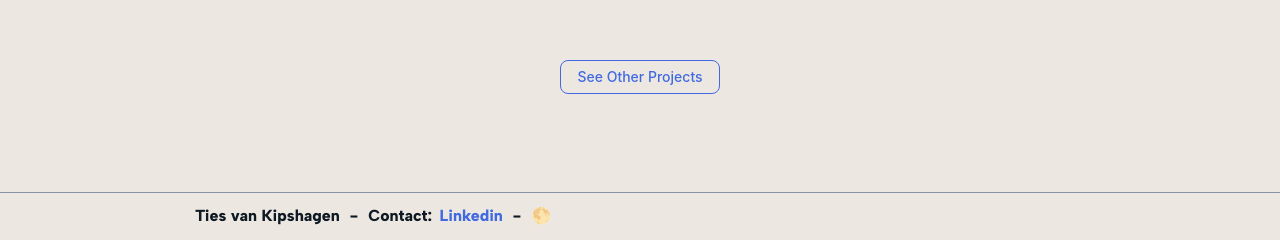
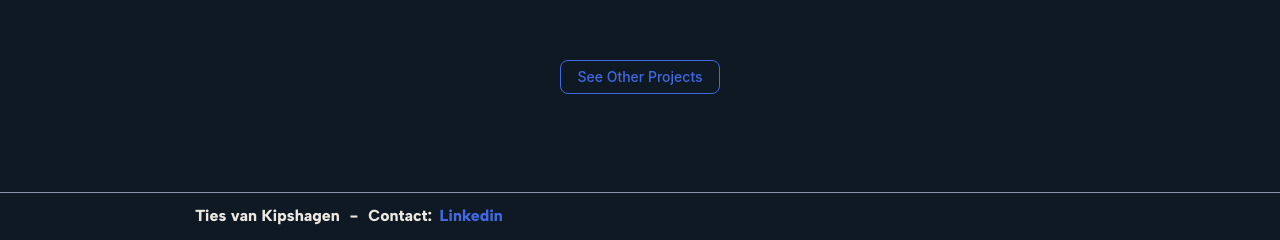
Before and after one commit to Dyzalonius/tiesvankipshagen.com, a PHP site: page / in a window 1280 px wide. Shown: the part 2684-2924 px from the top of the page. Run offline with PHP 8.4, Linux system fonts and the light colour scheme; some libraries are stand-ins or nearby versions.

Commit message:
Remove light-dark-mode switch, and instead use a mix of both. Also only show the level counter from level 2

```diff
--- a/assets/css/index.css
+++ b/assets/css/index.css
@@ -5,19 +5,6 @@ html {
 
 /* COLORS */
 :root {
-    --color-background: #ece8e1;
-    --color-background-two: #d3cfc9;
-    --color-background-three: #0f1923;
-    --color-primary: #0f1923;
-    --color-secondary: #8993a9;
-    --color-tertiary: #BDBCB7;
-    --color-accent: #4169E1;
-    --color-game-primary: #0f1923;
-    --color-game-secondary: #ece8e1;
-    --dark-mode-icon: "🌕";
-    --image-alpha: 1;
-}
-.dark-mode {
     --color-background: #0f1923;
     --color-background-two: #162433;
     --color-background-three: #000000;
@@ -25,10 +12,6 @@ html {
     --color-secondary: #8993a9;
     --color-tertiary: #BDBCB7;
     --color-accent: #4169E1;
-    --color-game-primary: #495f92;
-    --color-game-secondary: #0f1923;
-    --dark-mode-icon: "🌑";
-    --image-alpha: 1;
 }
 
 
@@ -81,7 +64,7 @@ h3 {
 
 /* GAME */
 #game {
-    background-color: var(--color-background);
+    background-color: var(--color-primary);
     height: calc(100% - 3rem);
 }
 #gameCanvas {
@@ -92,28 +75,10 @@ h3 {
     cursor: none;
 }
 #game-bottom-bar {
-    background-color: var(--color-game-primary);
+    background-color: var(--color-background);
     z-index: 20;
     width: 100%;
     height: 3rem;
-}
-
-
-
-/* DARKMODE BUTTON */
-#dark-mode-button {
-    background-color: transparent;
-    border: none;
-    padding: 0;
-}
-#dark-mode-button span {
-    display: none;
-}
-#dark-mode-button:before {
-    content: var(--dark-mode-icon);
-}
-#dark-mode-button:hover:before {
-    content: "🌓";
 }
 
 
--- a/assets/js/dark-mode.js
+++ /dev/null
@@ -1,15 +0,0 @@
-const currentTheme = localStorage.getItem("theme");
-if (currentTheme == "dark") {
-    toggleDarkMode();
-}
-
-function toggleDarkMode() {
-    var element = document.body;
-    element.classList.toggle("dark-mode");
-
-    var theme = "light";
-    if (element.classList.contains("dark-mode")) {
-        theme = "dark";
-    }
-    localStorage.setItem("theme", theme);
-}
--- a/assets/js/game.js
+++ b/assets/js/game.js
@@ -20,7 +20,7 @@ var introDuration = 1;
 var debugMode = false;
 var enemySpawnAnimationDuration = .5;
 var enemySpawnAnimationDelayStep = .05;
-var firstLevelStartDelay = .5;
+var firstLevelStartDelay = 0;
 var levelEndDelay = 1.5;
 var layerTop = 2;
 var layerDefault = 1;
@@ -204,9 +204,8 @@ function UpdateCanvasSize() {
 }
 
 function UpdateColors() {
-    primaryColor = computedStyle.getPropertyValue('--color-game-primary');
-    secondaryColor = computedStyle.getPropertyValue('--color-game-secondary');
-    imageAlpha = computedStyle.getPropertyValue('--image-alpha')
+    primaryColor = computedStyle.getPropertyValue('--color-background');
+    secondaryColor = computedStyle.getPropertyValue('--color-primary');
 }
 
 function CheckCollision() {
@@ -325,7 +324,8 @@ class Level {
     }
 
     Draw() {
-        var alpha = this.id == 1 ? Clamp((this.lifeTime - firstLevelStartDelay * 2) / .2, 0, 1) * .1 : .1;
+        if (this.id < 2) { return; }
+        var alpha = this.id == 2 ? Clamp((this.lifeTime - firstLevelStartDelay * 2) / .2, 0, 1) * .1 : .1;
         DrawRect({x:40, y:canvasSize.y - 40}, {x:50,y:50}, primaryColor, 0, {x:0.5, y:0.5}, alpha);
         DrawText({x:40, y:canvasSize.y - 30}, 'bold 15px Trebuchet MS', 0, "LVL", secondaryColor);
         DrawText({x:40, y:canvasSize.y - 50}, 'bold 15px Trebuchet MS', 0, this.id + "/" + levelID, secondaryColor);
--- a/index.html
+++ b/index.html
@@ -56,10 +56,6 @@
             <span class="footer-element">
                 Contact: <a class="footer-button" href="https://www.linkedin.com/in/ties-van-kipshagen-b31160217/" target="_blank">Linkedin</a>
             </span>
-            <span>-</span>
-            <span class="footer-element">
-                <button id="dark-mode-button" onClick="toggleDarkMode()"><span>🌗</span></button>
-            </span>
         </div>
     </footer>
 </body>
```
